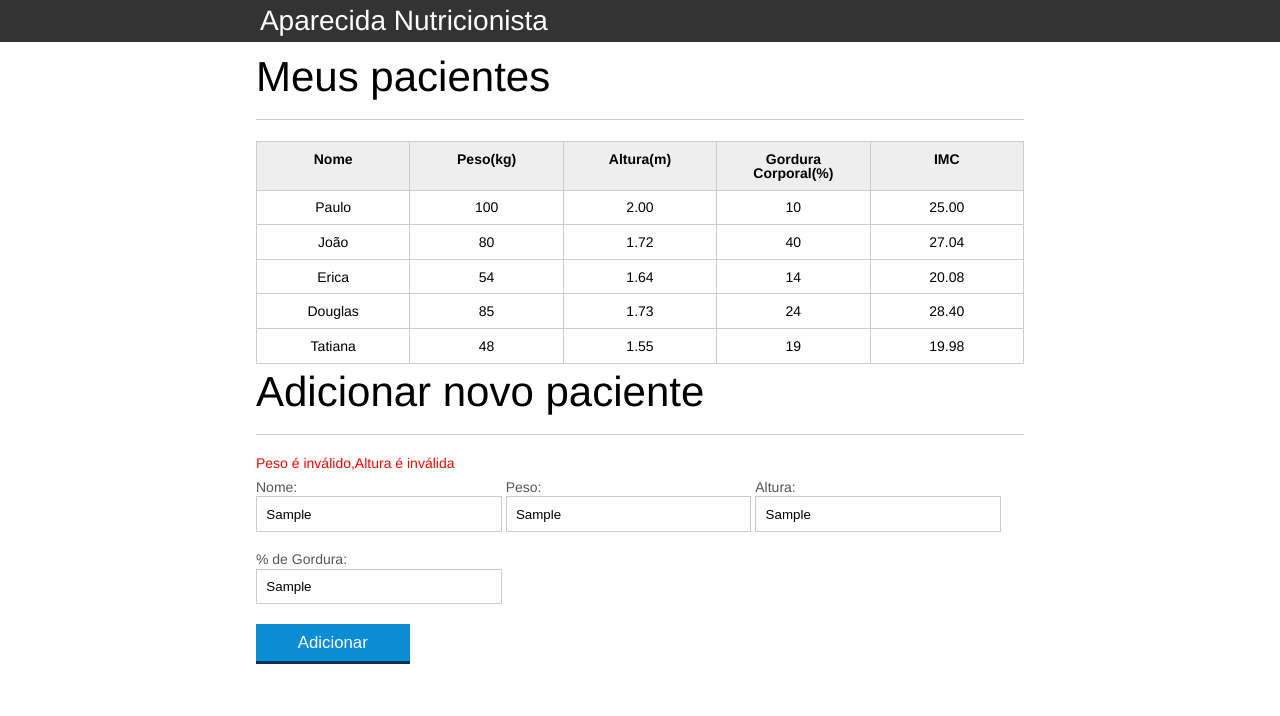
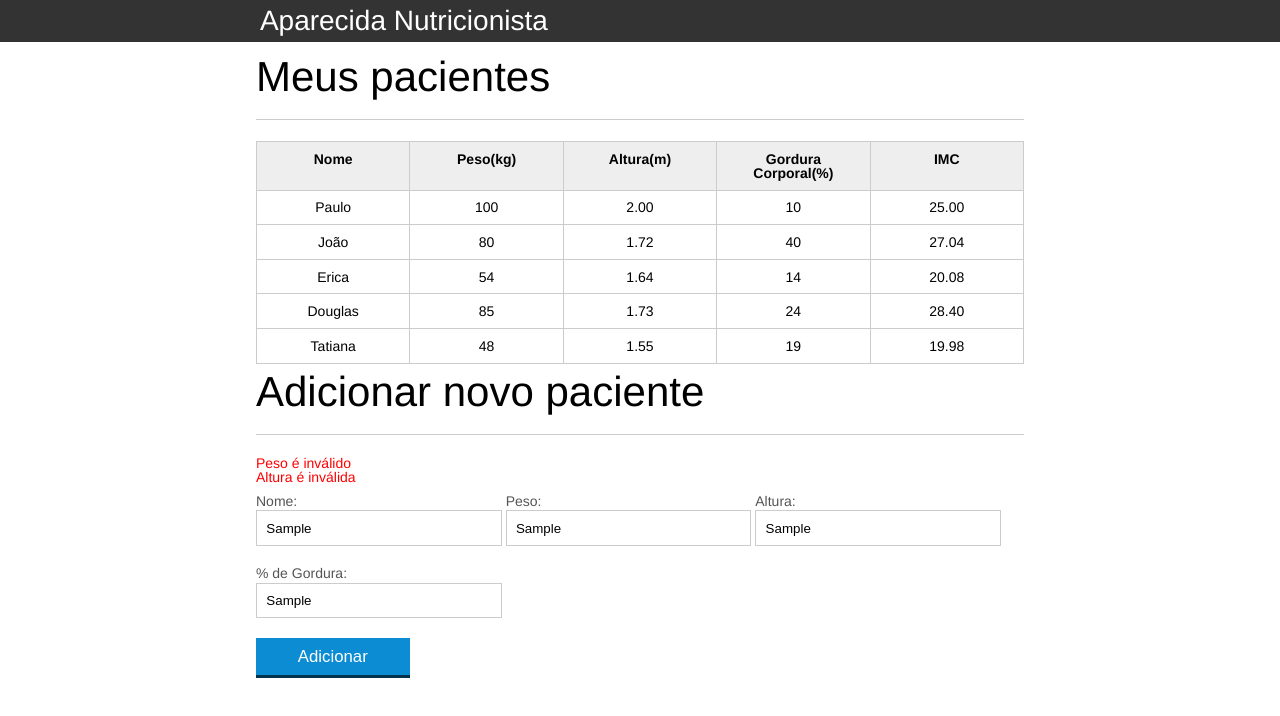
Before and after one commit to Cicero-Oliverio/AluraJavascript, a plain HTML site: page index.html in a window 1280 px wide. Both pictures are taken after typing "Sample", "Sample", "Sample", "Sample" into the empty fields and a click on the button "Adicionar". Drawn offline with Linux system fonts and the light colour scheme.

Commit message:
Iniciando Capitulo 7

```diff
--- a/css/index.css
+++ b/css/index.css
@@ -135,6 +135,6 @@ button[disabled=disabled], button:disabled {
 .paciente-invalido{
 	background-color: lightcoral;
 }
-#mensagem-erro{
+#mensagens-erro{
 	color: red;
 }
--- a/index.html
+++ b/index.html
@@ -74,7 +74,9 @@
 		</main>
 <section class="container">
 	<h2 id="titulo-form">Adicionar novo paciente</h2>
-	<span id="mensagem-erro"></span>
+	<ul id="mensagens-erro">
+	</ul>
+
     <form id="form-adiciona">
         <div class="grupo">
             <label for="nome">Nome:</label>
--- a/js/form.js
+++ b/js/form.js
@@ -9,10 +9,10 @@ botaoAdicionar.addEventListener("click", function(event) {
     var pacienteTr = montaTr(paciente);
 
     var erros = validaPaciente(paciente);
+    console.log(erros);
 
     if(erros.length > 0){
-        var mensagemErro = document.querySelector("#mensagem-erro");
-        mensagemErro.textContent = erros;
+        exibeMensagensDeErro(erros);
         return;
     }
 
@@ -22,7 +22,20 @@ botaoAdicionar.addEventListener("click", function(event) {
     tabela.appendChild(pacienteTr);
 
     form.reset();
+    var mensagensErro = document.querySelector("#mensagens-erro");
+    mensagensErro.innerHTML = "";
 });
+
+function exibeMensagensDeErro(erros){
+    var ul = document.querySelector("#mensagens-erro");
+    ul.innerHTML = "";
+    erros.forEach(function(erro) {
+        var li = document.createElement("li");
+        li.textContent = erro;
+        ul.appendChild(li);
+    });
+
+}
 
 function obtemPacienteDoFormulario(form) {
 
@@ -63,6 +76,10 @@ function validaPaciente(paciente){
 
     var erros = [];
 
+    if(paciente.nome.length == 0){
+        erros.push("O nome não pode ser em branco");
+    }
+
     if(!validaPeso(paciente.peso)){
         erros.push("Peso é inválido");
     }
@@ -71,5 +88,17 @@ function validaPaciente(paciente){
         erros.push("Altura é inválida");
     }
 
+    if(paciente.gordura.length == 0){
+        erros.push("A gordura não pode ser em branco");
+    }
+
+    if(paciente.peso.length == 0){
+        erros.push("O peso não pode ser em branco");
+    }
+
+    if(paciente.altura.length == 0){
+        erros.push("A altura não pode ser em branco");
+    }
+
     return erros;
 }
```
